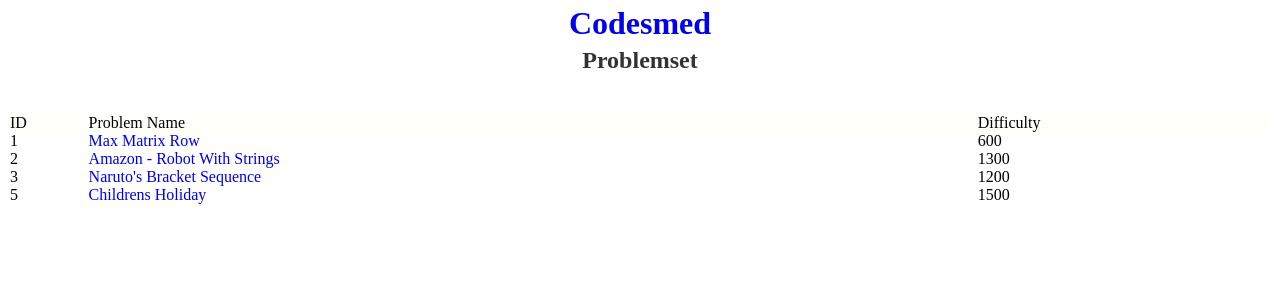
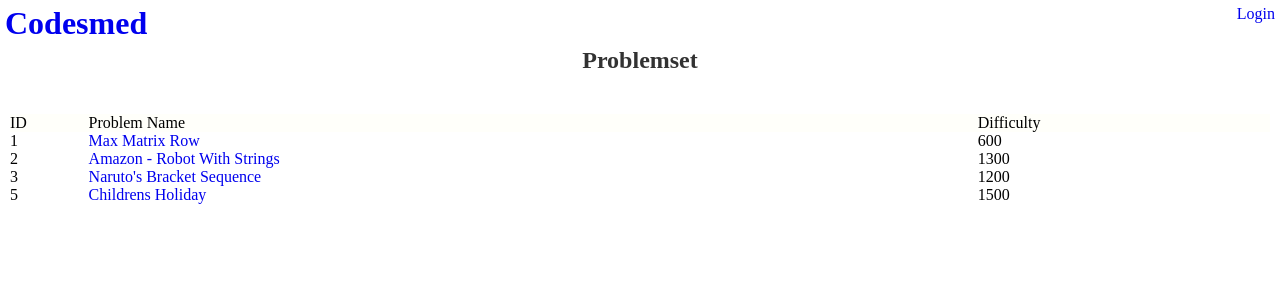
Before and after one commit to nitin12384/online_judge, a Django app: page / in a window 1280 px wide. Shown: the top 300 px of the page. Run offline with Django 4.2, Linux system fonts and the light colour scheme; data comes from the database, SQL or seed files in the repository.

Commit message:
add login link in index page

```diff
--- a/oj_django_project/problems/static/problems/styles/common.css
+++ b/oj_django_project/problems/static/problems/styles/common.css
@@ -15,7 +15,6 @@
 
 h1{
     padding : 5px;
-    text-align: center;
 }
 
 .heading2{
@@ -131,3 +130,15 @@ h3{
 .verdict-text-5{
     color: var(--wa_red_colour);
 }
+
+#header-root{
+    display: flex;
+}
+
+.main-heading{
+    flex:100%;
+}
+
+#user-profile-heading{
+    padding: 5px;
+}
--- a/oj_django_project/problems/templates/problems/index.html
+++ b/oj_django_project/problems/templates/problems/index.html
@@ -2,6 +2,7 @@
     required context
 
     problems_list : an QuerySet of Problem
+    is_logged_in : bool
 
 -->
 
@@ -15,11 +16,20 @@
     </head>
     <body>
         <div id="header-root">
-            <h1>
-                <a href="{% url 'problems:index' %}" id="title-link" class="invisible-link">
-                    Codesmed
-                </a>
-            </h1>
+            <div class="main-heading">
+                <h1>
+                    <a href="{% url 'problems:index' %}" id="title-link" class="invisible-link">
+                        Codesmed
+                    </a>
+                </h1>
+            </div>
+            <div id="user-profile-heading">
+                {% if is_logged_in %}
+                <a href = "todo"> My Profile </a>
+                {% else %}
+                <a href="todo" > Login </a>
+                {% endif %}
+            </div>
         </div>
         <div id="content-root">
             <h2 class="heading2">Problemset</h2>
```
Also changed, not shown: oj_django_project/problems/templates/problems/detail_submit.html (+4 -3 lines).
